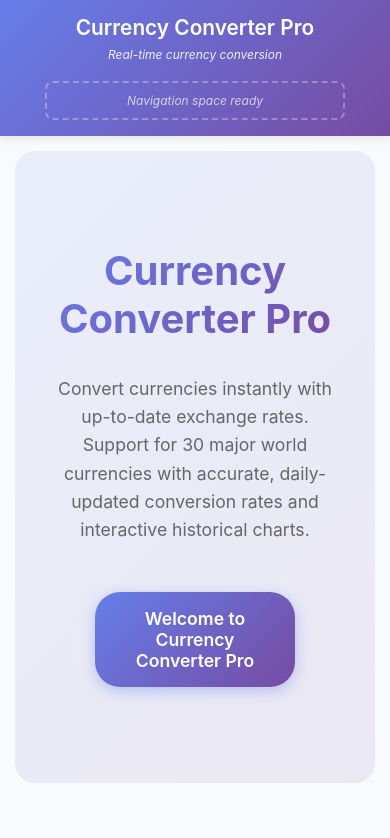
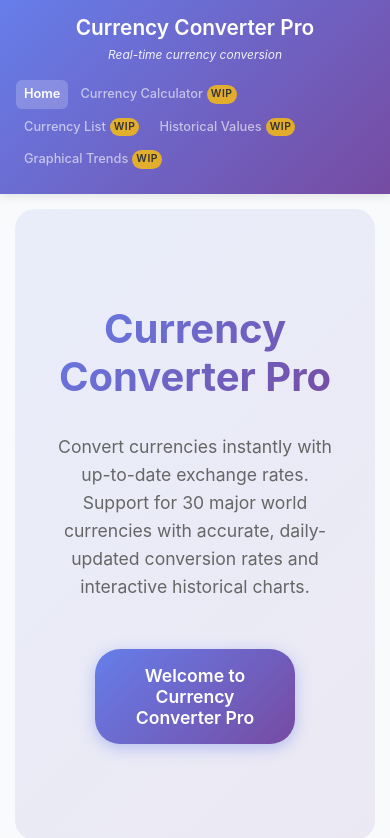
Before and after one commit to LeChef318/M324-Projektarbeit, an Angular app: page / in a window 390 px wide. Shown: the top 838 px of the page. Built offline with nearby package versions, Linux system fonts and the light colour scheme.

Commit message:
feat: add navbar

```diff
--- a/src/app/components/header/header.component.css
+++ b/src/app/components/header/header.component.css
@@ -44,25 +44,8 @@
   display: flex;
   align-items: center;
   justify-content: center;
-  min-height: 40px;
   width: 100%;
-  max-width: 600px;
-}
-
-.nav-placeholder {
-  display: flex;
-  align-items: center;
-  justify-content: center;
-  padding: var(--spacing-sm) var(--spacing-md);
-  border: 2px dashed rgba(255, 255, 255, 0.3);
-  border-radius: 8px;
-  width: 100%;
-}
-
-.nav-text {
-  font-size: 0.8rem;
-  opacity: 0.7;
-  font-style: italic;
+  max-width: 800px;
 }
 
 @media (max-width: 768px) {
@@ -81,10 +64,6 @@
   .navigation-space {
     max-width: 100%;
   }
-
-  .nav-placeholder {
-    max-width: 300px;
-  }
 }
 
 @media (max-width: 480px) {
@@ -96,7 +75,4 @@
     font-size: 0.75rem;
   }
 
-  .nav-text {
-    font-size: 0.75rem;
-  }
 }
--- a/src/app/components/header/header.component.html
+++ b/src/app/components/header/header.component.html
@@ -6,10 +6,7 @@
     </div>
 
     <nav class="navigation-space">
-      <!-- Navigation items will be added here in the future -->
-      <div class="nav-placeholder">
-        <span class="nav-text">Navigation space ready</span>
-      </div>
+      <app-navbar></app-navbar>
     </nav>
   </div>
 </header>
--- a/src/app/components/header/header.component.ts
+++ b/src/app/components/header/header.component.ts
@@ -1,9 +1,10 @@
 import { Component } from '@angular/core';
+import { NavbarComponent } from '../navbar/navbar.component';
 
 @Component({
   selector: 'app-header',
   standalone: true,
-  imports: [],
+  imports: [NavbarComponent],
   templateUrl: './header.component.html',
   styleUrls: ['./header.component.css'],
 })
--- /dev/null
+++ b/src/app/components/navbar/navbar.component.css
@@ -0,0 +1,114 @@
+.navbar {
+  width: 100%;
+}
+
+.nav-list {
+  display: flex;
+  list-style: none;
+  margin: 0;
+  padding: 0;
+  gap: var(--spacing-sm);
+  justify-content: center;
+  flex-wrap: wrap;
+}
+
+.nav-item {
+  position: relative;
+}
+
+.nav-link {
+  display: flex;
+  align-items: center;
+  gap: var(--spacing-xs);
+  padding: var(--spacing-sm) var(--spacing-md);
+  color: rgba(255, 255, 255, 0.9);
+  text-decoration: none;
+  border-radius: 6px;
+  font-size: 0.9rem;
+  font-weight: 500;
+  transition: all 0.3s ease;
+  position: relative;
+  white-space: nowrap;
+}
+
+.nav-link:hover {
+  color: white;
+  background-color: rgba(255, 255, 255, 0.1);
+  transform: translateY(-1px);
+}
+
+.nav-link.active {
+  color: white;
+  background-color: rgba(255, 255, 255, 0.2);
+  font-weight: 600;
+}
+
+.nav-link.wip {
+  color: rgba(255, 255, 255, 0.6);
+  cursor: not-allowed;
+}
+
+.nav-link.wip:hover {
+  background-color: rgba(255, 255, 255, 0.05);
+  transform: none;
+}
+
+.wip-badge {
+  font-size: 0.7rem;
+  padding: 2px 6px;
+  background-color: rgba(255, 193, 7, 0.8);
+  color: #333;
+  border-radius: 10px;
+  font-weight: 600;
+  text-transform: uppercase;
+  letter-spacing: 0.5px;
+}
+
+/* Mobile responsiveness */
+@media (max-width: 768px) {
+  .nav-list {
+    gap: var(--spacing-xs);
+  }
+
+  .nav-link {
+    padding: var(--spacing-xs) var(--spacing-sm);
+    font-size: 0.85rem;
+  }
+
+  .wip-badge {
+    font-size: 0.65rem;
+    padding: 1px 4px;
+  }
+}
+
+@media (max-width: 480px) {
+  .nav-list {
+    justify-content: flex-start;
+    overflow-x: auto;
+    padding-bottom: var(--spacing-xs);
+  }
+
+  .nav-item {
+    flex-shrink: 0;
+  }
+
+  .nav-link {
+    font-size: 0.8rem;
+    padding: var(--spacing-xs) var(--spacing-sm);
+  }
+
+  /* Custom scrollbar for mobile */
+  .nav-list::-webkit-scrollbar {
+    height: 3px;
+  }
+
+  .nav-list::-webkit-scrollbar-track {
+    background: rgba(255, 255, 255, 0.1);
+    border-radius: 3px;
+  }
+
+  .nav-list::-webkit-scrollbar-thumb {
+    background: rgba(255, 255, 255, 0.3);
+    border-radius: 3px;
+  }
+}
--- /dev/null
+++ b/src/app/components/navbar/navbar.component.html
@@ -0,0 +1,18 @@
+<nav class="navbar">
+  <ul class="nav-list">
+    <li class="nav-item" *ngFor="let item of navItems">
+      <a
+        [routerLink]="item.route"
+        routerLinkActive="active"
+        [routerLinkActiveOptions]="{exact: item.route === '/'}"
+        class="nav-link"
+        [class.wip]="item.isWip"
+        [attr.aria-disabled]="item.isWip"
+        (click)="item.isWip && $event.preventDefault()"
+      >
+        {{ item.label }}
+        <span class="wip-badge" *ngIf="item.isWip">WIP</span>
+      </a>
+    </li>
+  </ul>
+</nav>
--- /dev/null
+++ b/src/app/components/navbar/navbar.component.ts
@@ -0,0 +1,26 @@
+import { Component } from '@angular/core';
+import { CommonModule } from '@angular/common';
+import { RouterModule } from '@angular/router';
+
+export interface NavItem {
+  label: string;
+  route: string;
+  isWip?: boolean;
+}
+
+@Component({
+  selector: 'app-navbar',
+  standalone: true,
+  imports: [CommonModule, RouterModule],
+  templateUrl: './navbar.component.html',
+  styleUrls: ['./navbar.component.css'],
+})
+export class NavbarComponent {
+  navItems: NavItem[] = [
+    { label: 'Home', route: '/' },
+    { label: 'Currency Calculator', route: '/calculator', isWip: true },
+    { label: 'Currency List', route: '/currencies', isWip: true },
+    { label: 'Historical Values', route: '/history', isWip: true },
+    { label: 'Graphical Trends', route: '/trends', isWip: true },
+  ];
+}
```
